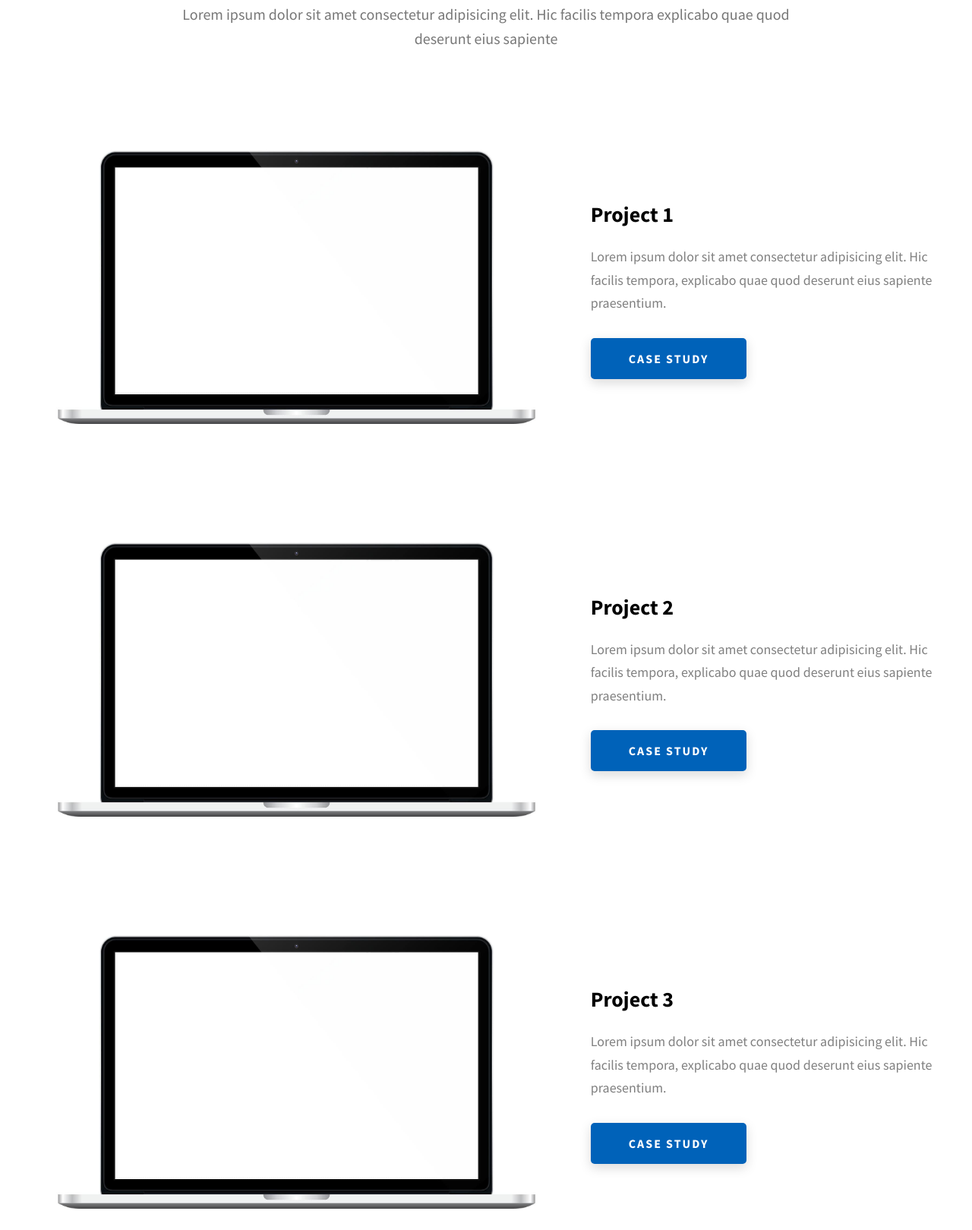
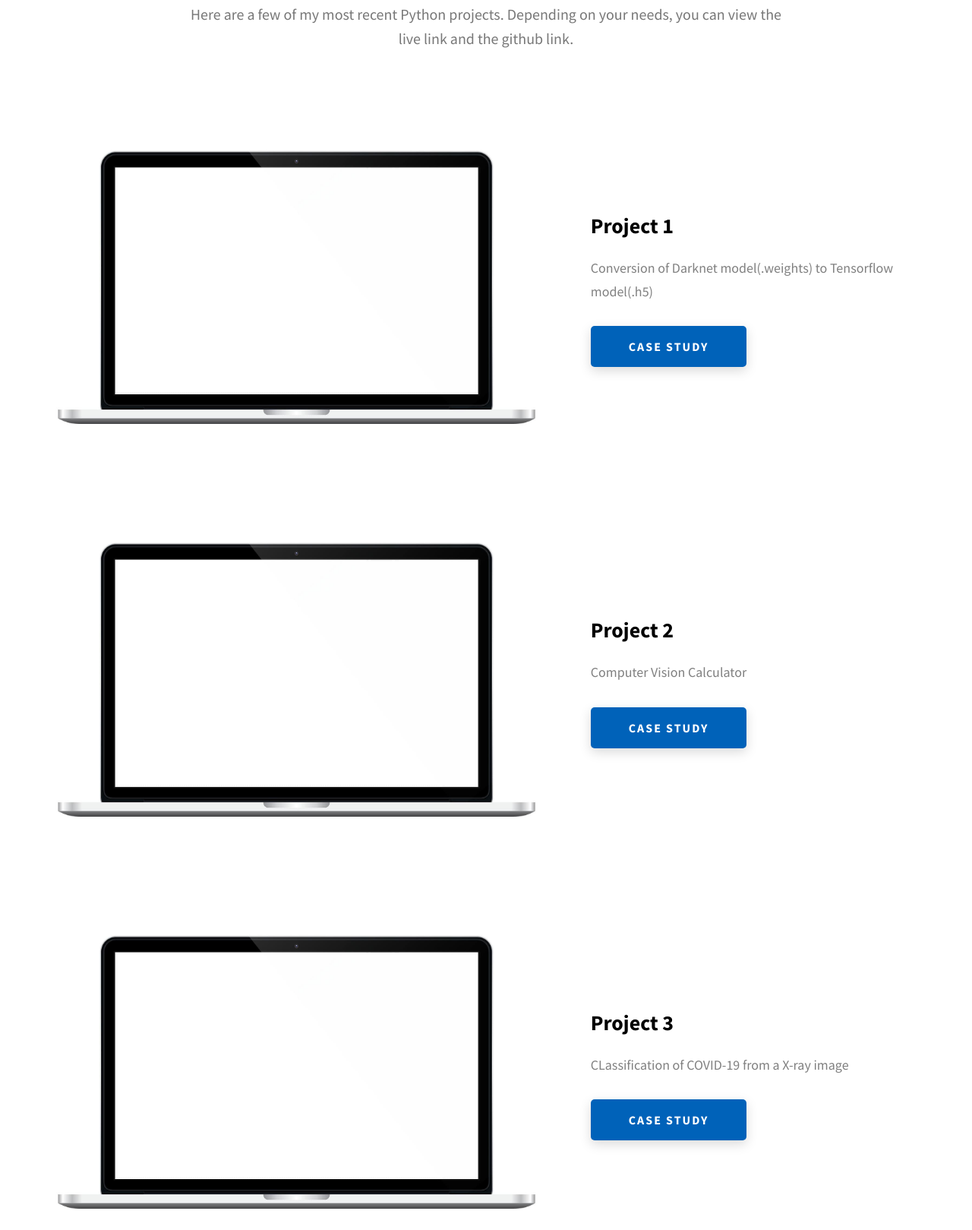
Before and after one commit to Suyash-Gaurav/Website_Portfolio, a website: page index.html in a window 1280 px wide. Shown: the part 2046-3665 px from the top of the page at 76% size. Drawn offline with Linux system fonts and the light colour scheme; files whose address does not match are found by name.

Commit message:
Update index.html

```diff
--- a/index.html
+++ b/index.html
@@ -211,8 +211,7 @@
         <h2 class="heading heading-sec heading-sec__mb-bg">
           <span class="heading-sec__main">Projects</span>
           <span class="heading-sec__sub">
-            Lorem ipsum dolor sit amet consectetur adipisicing elit. Hic facilis
-            tempora explicabo quae quod deserunt eius sapiente
+            Here are a few of my most recent Python projects. Depending on your needs, you can view the live link and the github link.
           </span>
         </h2>
 
@@ -229,9 +228,7 @@
             <div class="projects__row-content">
               <h3 class="projects__row-content-title">Project 1</h3>
               <p class="projects__row-content-desc">
-                Lorem ipsum dolor sit amet consectetur adipisicing elit. Hic
-                facilis tempora, explicabo quae quod deserunt eius sapiente
-                praesentium.
+               Conversion of Darknet model(.weights) to Tensorflow model(.h5)
               </p>
               <a
                 href="./project-1.html"
@@ -253,9 +250,7 @@
             <div class="projects__row-content">
               <h3 class="projects__row-content-title">Project 2</h3>
               <p class="projects__row-content-desc">
-                Lorem ipsum dolor sit amet consectetur adipisicing elit. Hic
-                facilis tempora, explicabo quae quod deserunt eius sapiente
-                praesentium.
+                Computer Vision Calculator
               </p>
               <a
                 href="./project-2.html"
@@ -277,9 +272,7 @@
             <div class="projects__row-content">
               <h3 class="projects__row-content-title">Project 3</h3>
               <p class="projects__row-content-desc">
-                Lorem ipsum dolor sit amet consectetur adipisicing elit. Hic
-                facilis tempora, explicabo quae quod deserunt eius sapiente
-                praesentium.
+                CLassification of COVID-19 from a X-ray image
               </p>
               <a
                 href="./project-3.html"
```
